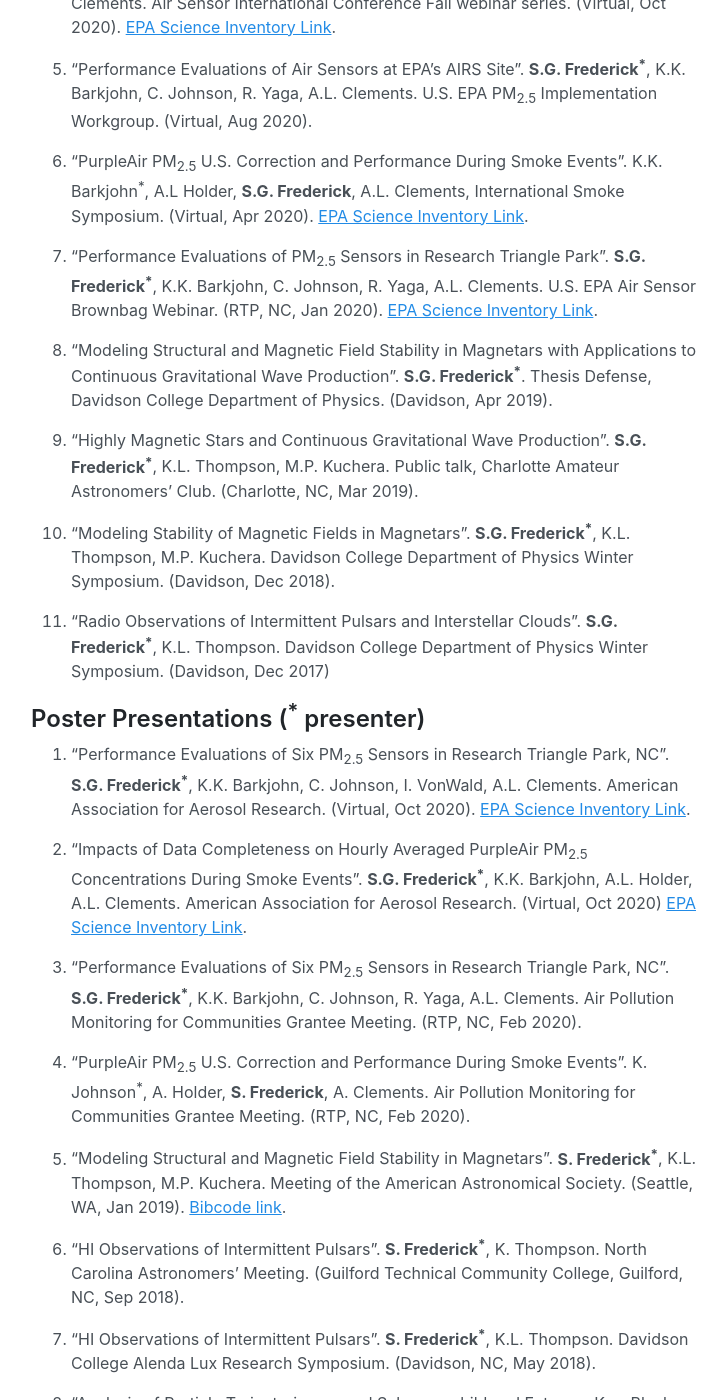
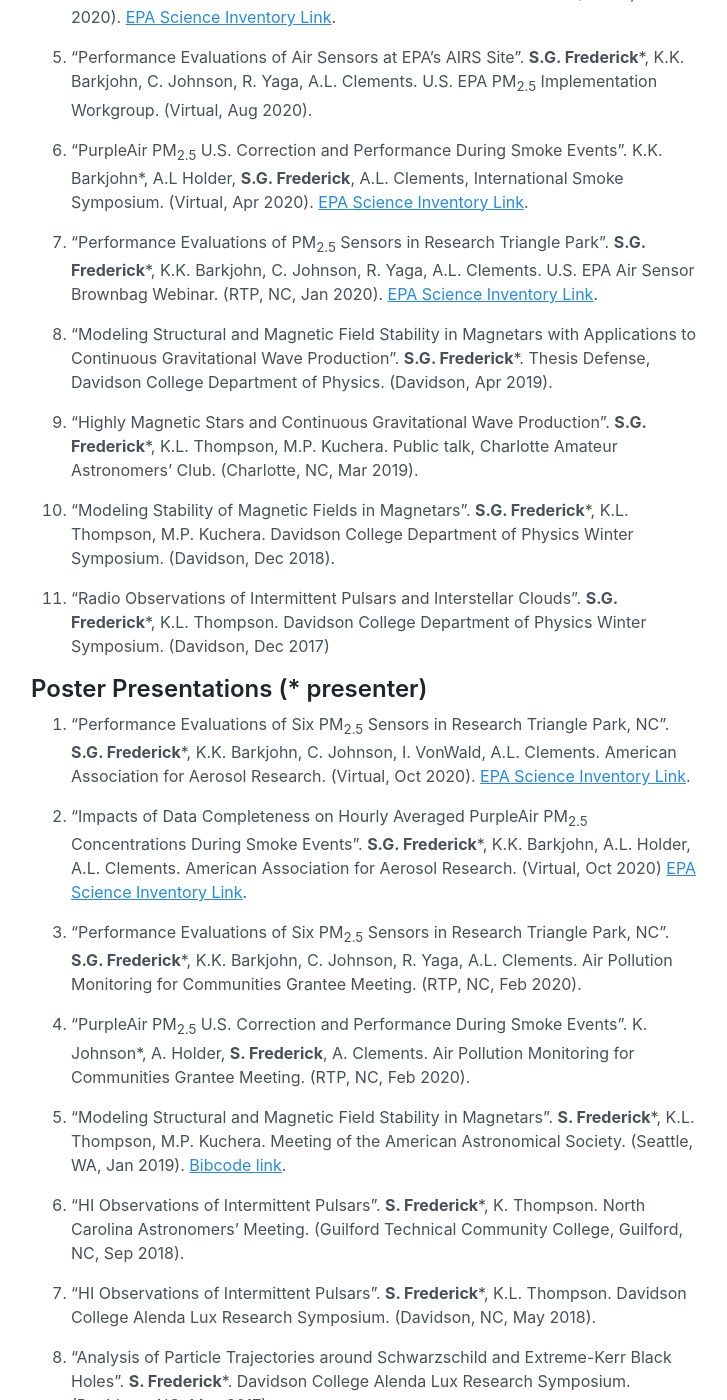
Before and after one commit to samfrederick/samfrederick.github.io, a Jekyll site: the page built from projects.md, in a window 1280 px wide and 1400 px high, scrolled down 1403 px. Shown: the whole window, without its empty margins (273-1000 px from the left). Built offline with Jekyll 4.4.1, drawn with Linux system fonts in a browser that asks for light colours; some of the changed text lies outside the part shown.

Commit message:
Switch to asterisk

```diff
--- a/projects.md
+++ b/projects.md
@@ -22,61 +22,61 @@
 
 ## Presentations (* presenter)
 1.  “Air Sensors: PurpleAir, AirNow Fire and Smoke Map, and Air Sensor
-    Use Internationally". K.K. Barkjohn<sup>*</sup>, **S.G.
-    Frederick<sup>*</sup>**, A.L. Holder, A.L. Clements, Embassy Air
+    Use Internationally". K.K. Barkjohn*, **S.G.
+    Frederick***, A.L. Holder, A.L. Clements, Embassy Air
     Quality Fellows Program, U.S. Department of State. (Virtual, Dec
     2020). [EPA Science Inventory Link][].
 
 2.  “Yearlong performance of Six PM Air Sensor Models Across Seven U.S.
-    Sites". K.K. Barkjohn<sup>*</sup>, C. Johnson, **S.G.
+    Sites". K.K. Barkjohn*, C. Johnson, **S.G.
     Frederick**, R. Yaga, B. Thomas, W. Schoppman, A.L. Clements.
     American Association for Aerosol Research. (Virtual, Oct 2020). [EPA
     Science Inventory Link][1].
 
 3.  “Leveraging a PurpleAir Sensor Network to Inform Air Quality Action
-    in Phoenix, Arizona". I. VonWald<sup>*</sup>, K.K. Barkjohn, **S.G.
+    in Phoenix, Arizona". I. VonWald*, K.K. Barkjohn, **S.G.
     Frederick**, S. Kimbrough, B. Davis, N. Peterson, I. Domsky, R.
     Pope, A. Clements. American Association for Aerosol Research.
     (Virtual, Oct 2020). [EPA Science Inventory Link][2].
 
 4.  “Long-Term Performance of Five Air Sensor Models Across Seven U.S.
-    Sites". K.K. Barkjohn<sup>*</sup>, **S.G. Frederick**, C.
+    Sites". K.K. Barkjohn*, **S.G. Frederick**, C.
     Johnson, R. Yaga, B. Thomas, W. Schoppman, A.L. Clements. Air Sensor
     International Conference Fall webinar series. (Virtual, Oct 2020).
     [EPA Science Inventory Link][3].
 
 5.  “Performance Evaluations of Air Sensors at EPA’s AIRS Site". **S.G.
-    Frederick<sup>*</sup>**, K.K. Barkjohn, C. Johnson, R. Yaga, A.L.
+    Frederick***, K.K. Barkjohn, C. Johnson, R. Yaga, A.L.
     Clements. U.S. EPA PM<sub>2.5</sub> Implementation Workgroup.
     (Virtual, Aug 2020).
 
 6.  “PurpleAir PM<sub>2.5</sub> U.S. Correction and Performance During
-    Smoke Events". K.K. Barkjohn<sup>*</sup>, A.L Holder, **S.G.
+    Smoke Events". K.K. Barkjohn*, A.L Holder, **S.G.
     Frederick**, A.L. Clements, International Smoke Symposium. (Virtual,
     Apr 2020). [EPA Science Inventory Link][4].
 
 7.  “Performance Evaluations of PM<sub>2.5</sub> Sensors in Research
-    Triangle Park". **S.G. Frederick<sup>*</sup>**, K.K. Barkjohn, C.
+    Triangle Park". **S.G. Frederick***, K.K. Barkjohn, C.
     Johnson, R. Yaga, A.L. Clements. U.S. EPA Air Sensor Brownbag
     Webinar. (RTP, NC, Jan 2020). [EPA Science Inventory Link][5].
 
 8.  “Modeling Structural and Magnetic Field Stability in Magnetars with
     Applications to Continuous Gravitational Wave Production". **S.G.
-    Frederick<sup>*</sup>**. Thesis Defense, Davidson College Department
+    Frederick***. Thesis Defense, Davidson College Department
     of Physics. (Davidson, Apr 2019).
 
 9.  “Highly Magnetic Stars and Continuous Gravitational Wave
-    Production". **S.G. Frederick<sup>*</sup>**, K.L. Thompson, M.P.
+    Production". **S.G. Frederick***, K.L. Thompson, M.P.
     Kuchera. Public talk, Charlotte Amateur Astronomers’ Club.
     (Charlotte, NC, Mar 2019).
 
 10. “Modeling Stability of Magnetic Fields in Magnetars". **S.G.
-    Frederick<sup>*</sup>**, K.L. Thompson, M.P. Kuchera. Davidson
+    Frederick***, K.L. Thompson, M.P. Kuchera. Davidson
     College Department of Physics Winter Symposium. (Davidson, Dec
     2018).
 
 11. “Radio Observations of Intermittent Pulsars and Interstellar
-    Clouds". **S.G. Frederick<sup>*</sup>**, K.L. Thompson. Davidson
+    Clouds". **S.G. Frederick***, K.L. Thompson. Davidson
     College Department of Physics Winter Symposium. (Davidson, Dec
     2017)
 
@@ -87,49 +87,49 @@
 [4]: https://cfpub.epa.gov/si/si_public_record_report.cfm?dirEntryId=349513&Lab=CEMM
 [5]: https://cfpub.epa.gov/si/si_public_record_report.cfm?dirEntryId=348487&Lab=CEMM
 
-## Poster Presentations (<sup>*</sup> presenter)
+## Poster Presentations (* presenter)
 1.  “Performance Evaluations of Six PM<sub>2.5</sub> Sensors in Research
-    Triangle Park, NC". **S.G. Frederick<sup>*</sup>**, K.K.
+    Triangle Park, NC". **S.G. Frederick***, K.K.
     Barkjohn, C. Johnson, I. VonWald, A.L. Clements. American
     Association for Aerosol Research. (Virtual, Oct 2020). [EPA Science
     Inventory Link][].
 
 2.  “Impacts of Data Completeness on Hourly Averaged PurpleAir
     PM<sub>2.5</sub> Concentrations During Smoke Events". **S.G.
-    Frederick<sup>*</sup>**, K.K. Barkjohn, A.L. Holder, A.L. Clements.
+    Frederick***, K.K. Barkjohn, A.L. Holder, A.L. Clements.
     American Association for Aerosol Research. (Virtual, Oct 2020) [EPA
     Science Inventory Link][1].
 
 3.  “Performance Evaluations of Six PM<sub>2.5</sub> Sensors in Research
-    Triangle Park, NC". **S.G. Frederick<sup>*</sup>**, K.K.
+    Triangle Park, NC". **S.G. Frederick***, K.K.
     Barkjohn, C. Johnson, R. Yaga, A.L. Clements. Air Pollution
     Monitoring for Communities Grantee Meeting. (RTP, NC, Feb 2020).
 
 4.  “PurpleAir PM<sub>2.5</sub> U.S. Correction and Performance During
-    Smoke Events". K. Johnson<sup>*</sup>, A. Holder, **S.
+    Smoke Events". K. Johnson*, A. Holder, **S.
     Frederick**, A. Clements. Air Pollution Monitoring for Communities
     Grantee Meeting. (RTP, NC, Feb 2020).
 
 5.  “Modeling Structural and Magnetic Field Stability in Magnetars".
-    **S. Frederick<sup>*</sup>**, K.L. Thompson, M.P. Kuchera. Meeting
+    **S. Frederick***, K.L. Thompson, M.P. Kuchera. Meeting
     of the American Astronomical Society. (Seattle, WA, Jan 2019).
     [Bibcode link][].
 
 6.  “HI Observations of Intermittent Pulsars". **S.
-    Frederick<sup>*</sup>**, K. Thompson. North Carolina Astronomers’
+    Frederick***, K. Thompson. North Carolina Astronomers’
     Meeting. (Guilford Technical Community College, Guilford, NC, Sep
     2018).
 
 7.  “HI Observations of Intermittent Pulsars". **S.
-    Frederick<sup>*</sup>**, K.L. Thompson. Davidson College Alenda Lux
+    Frederick***, K.L. Thompson. Davidson College Alenda Lux
     Research Symposium. (Davidson, NC, May 2018).
 
 8.  “Analysis of Particle Trajectories around Schwarzschild and
-    Extreme-Kerr Black Holes". **S. Frederick<sup>*</sup>**. Davidson
+    Extreme-Kerr Black Holes". **S. Frederick***. Davidson
     College Alenda Lux Research Symposium. (Davidson, NC, May 2017)
 
 9.  “Determining the Excitation Temperature of M57 via Spectral
-    Analysis". **S. Frederick**<sup>*</sup>. Quadrennial SPS Physics
+    Analysis". **S. Frederick***. Quadrennial SPS Physics
     Congress. (San Francisco, CA, Nov 2016)
 
 <hr/>
```
